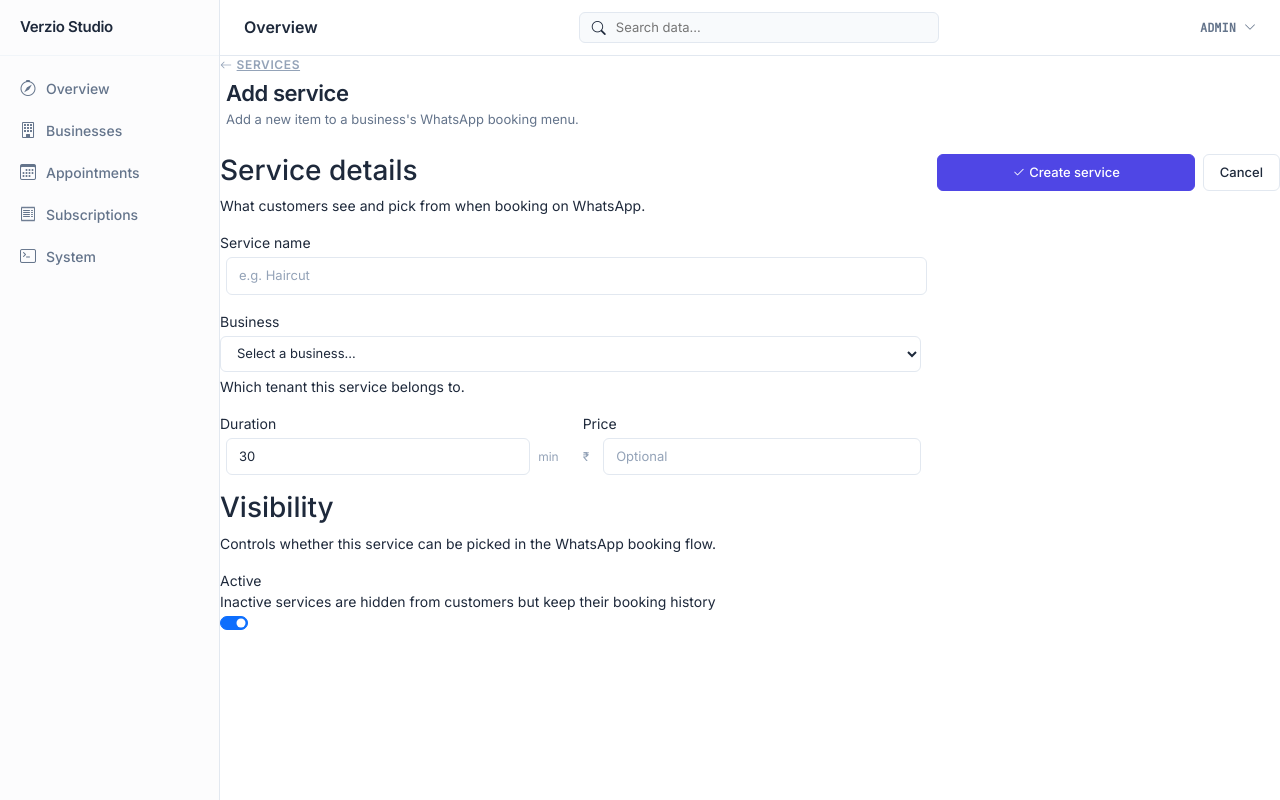
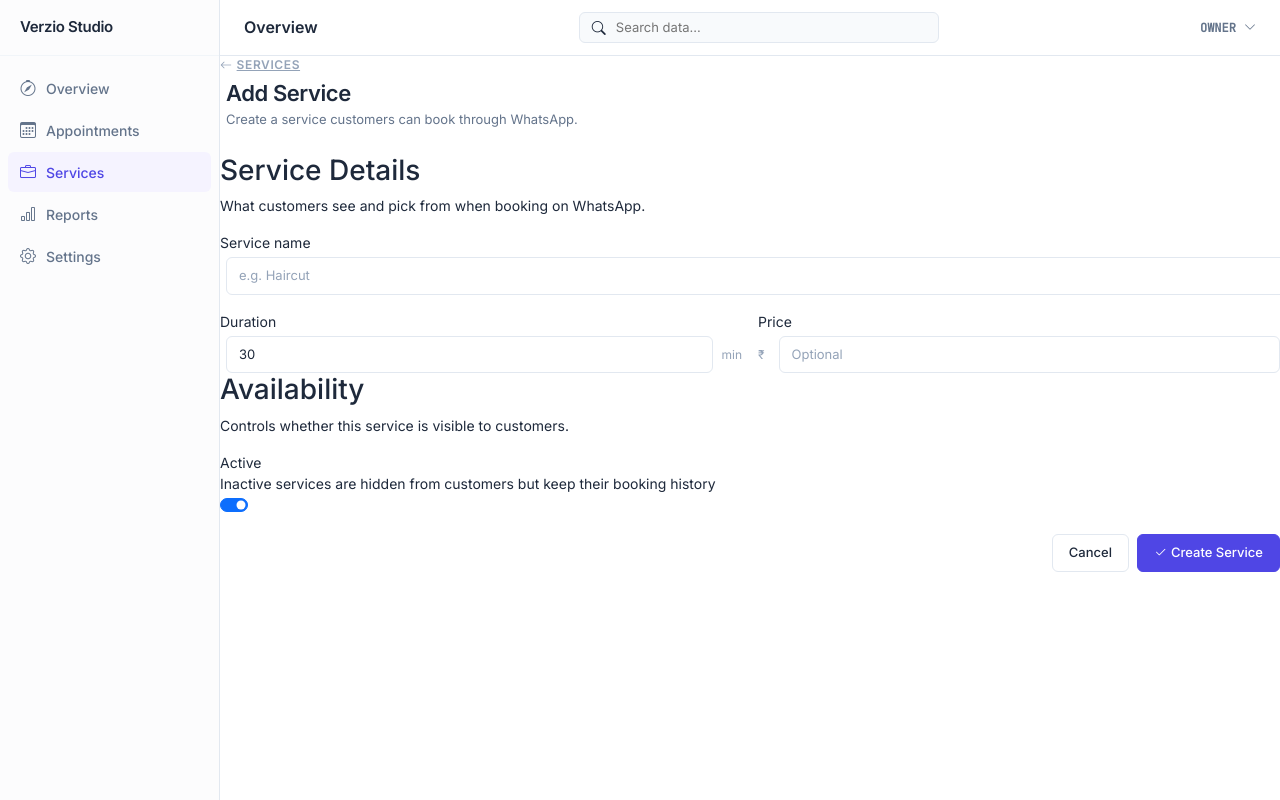
Before and after one commit to mohakbhowmik/Verzio_v1, a FastAPI app: page /owner/services/new in a window 1280 px wide. Run offline with FastAPI, Linux system fonts and the light colour scheme.

Commit message:
Owner Portal- Tuning

```diff
--- a/owner/owner_dashboard.py
+++ b/owner/owner_dashboard.py
@@ -32,9 +32,6 @@ async def owner_dashboard(request: Request, db: Session = Depends(get_db)):
             .filter(Business.manager_phone_number == owner_phone)
             .first()
         )
-
-    if business is None:
-        business = db.query(Business).order_by(Business.id.asc()).first()
 
     if business is None:
         return templates.TemplateResponse(
--- a/owner/owner_services.py
+++ b/owner/owner_services.py
@@ -103,7 +103,10 @@ async def new_owner_service_form(request: Request, db: Session = Depends(get_db)
     return templates.TemplateResponse(
         request=request,
         name="service_form.html",
-        context=_form_context(business) | {"form_action": "/owner/services"},
+        context=_form_context(business) | {
+            "form_action": "/owner/services",
+            "owner_portal": True,
+        },
     )
 
 
@@ -120,7 +123,10 @@ async def create_owner_service(request: Request, db: Session = Depends(get_db)):
             request=request,
             name="service_form.html",
             context=_form_context(business, error="Service name is required.")
-            | {"form_action": "/owner/services"},
+            | {
+                "form_action": "/owner/services",
+                "owner_portal": True,
+            },
             status_code=400,
         )
 
@@ -152,7 +158,10 @@ async def edit_owner_service_form(
         request=request,
         name="service_form.html",
         context=_form_context(business, service=service)
-        | {"form_action": f"/owner/services/{service.id}"},
+        | {
+            "form_action": f"/owner/services/{service.id}",
+            "owner_portal": True,
+        },
     )
 
 
@@ -177,7 +186,10 @@ async def update_owner_service(
                 business,
                 service=service,
                 error="Service name is required.",
-            ) | {"form_action": f"/owner/services/{service.id}"},
+            ) | {
+                "form_action": f"/owner/services/{service.id}",
+                "owner_portal": True,
+            },
             status_code=400,
         )
 
--- a/owner/owner_settings.py
+++ b/owner/owner_settings.py
@@ -115,14 +115,12 @@ async def owner_settings_save(
     business.max_parallel_bookings = int(form.get("max_parallel_bookings") or business.max_parallel_bookings or 1)
     business.slot_interval = int(form.get("slot_duration") or business.slot_interval or 30)
     business.advance_booking_days = int(form.get("advance_booking_days") or business.advance_booking_days or 14)
-    business.approval_mode = "manual" if form.get("require_owner_approval") == "on" else "auto"
+    business.approval_mode = "manual" if form.get("require_owner_approval") == "on" else "automatic"
     business.operational_hours = _build_operational_hours(form)
 
     notification_preferences = business.notification_preferences or {}
     notification_preferences["whatsapp_owner"] = bool(notification_preferences.get("whatsapp_owner"))
-    notification_preferences["whatsapp_customer"] = bool(
-        notification_preferences.get("whatsapp_customer") or form.get("send_booking_confirmation") == "on"
-    )
+    notification_preferences["whatsapp_customer"] = form.get("send_booking_confirmation") == "on"
     business.notification_preferences = notification_preferences
 
     db.commit()
--- a/templates/service_form.html
+++ b/templates/service_form.html
@@ -1,4 +1,4 @@
-{% extends "base.html" %}
+{% extends "owner/base.html" if owner_portal else "base.html" %}
 
 {% block title %}{% if service %}Edit {{ service.name }}{% else %}Add service{% endif %} — Verzio Studio{% endblock %}
 
@@ -6,16 +6,10 @@
 <div class="page-header">
   <div>
     <div class="page-eyebrow">
-      <a href="/admin/services" class="cell-muted"><i class="bi bi-arrow-left me-1"></i>Services</a>
+      <a href="{% if owner_portal %}/owner/services{% else %}/admin/services{% endif %}" class="cell-muted"><i class="bi bi-arrow-left me-1"></i>Services</a>
     </div>
-    <h1 class="page-title">{% if service %}Edit {{ service.name }}{% else %}Add service{% endif %}</h1>
-    <div class="page-subtitle">
-      {% if service %}
-        Update this service's details and where it belongs.
-      {% else %}
-        Add a new item to a business's WhatsApp booking menu.
-      {% endif %}
-    </div>
+    <h1 class="page-title">{% if service %}Edit Service{% else %}Add Service{% endif %}</h1>
+    <div class="page-subtitle">Create a service customers can book through WhatsApp.</div>
   </div>
 </div>
 
@@ -29,11 +23,11 @@
 
 <form method="post" action="{{ form_action }}">
   <div class="row g-3">
-    <div class="col-lg-8">
+    <div class="col-12">
 
       <div class="settings-panel">
         <div class="settings-panel-head">
-          <h3>Service details</h3>
+          <h3>Service Details</h3>
           <p>What customers see and pick from when booking on WhatsApp.</p>
         </div>
         <div class="settings-panel-body">
@@ -43,6 +37,7 @@
                    value="{{ service.name if service else '' }}" placeholder="e.g. Haircut">
           </div>
 
+          {% if not owner_portal %}
           <div class="mb-3">
             <label class="settings-row-label d-block mb-1">Business</label>
             <select name="business_id" class="form-select-verzio w-100" required>
@@ -53,9 +48,10 @@
             </select>
             <div class="settings-row-sub mt-1">Which tenant this service belongs to.</div>
           </div>
+          {% endif %}
 
-          <div class="row">
-            <div class="col-md-6 mb-3">
+          <div class="row g-3">
+            <div class="col-md-6">
               <label class="settings-row-label d-block mb-1">Duration</label>
               <div class="d-flex align-items-center gap-2">
                 <input type="number" name="duration" min="5" step="5" class="form-control-verzio mono w-100"
@@ -63,7 +59,7 @@
                 <span class="cell-muted">min</span>
               </div>
             </div>
-            <div class="col-md-6 mb-3">
+            <div class="col-md-6">
               <label class="settings-row-label d-block mb-1">Price</label>
               <div class="d-flex align-items-center gap-2">
                 <span class="cell-muted">₹</span>
@@ -78,8 +74,8 @@
 
       <div class="settings-panel">
         <div class="settings-panel-head">
-          <h3>Visibility</h3>
-          <p>Controls whether this service can be picked in the WhatsApp booking flow.</p>
+          <h3>Availability</h3>
+          <p>Controls whether this service is visible to customers.</p>
         </div>
         <div class="settings-panel-body">
           <div class="settings-row">
@@ -96,15 +92,13 @@
       </div>
 
     </div>
+  </div>
 
-    <div class="col-lg-4">
-      <div class="d-flex gap-2">
-        <button type="submit" class="btn-verzio-primary flex-grow-1">
-          <i class="bi bi-check2 me-1"></i> {% if service %}Save changes{% else %}Create service{% endif %}
-        </button>
-        <a href="/admin/services" class="btn-verzio-outline">Cancel</a>
-      </div>
-    </div>
+  <div class="d-flex justify-content-end align-items-center gap-2 mt-3">
+    <a href="{% if owner_portal %}/owner/services{% else %}/admin/services{% endif %}" class="btn-verzio-outline">Cancel</a>
+    <button type="submit" class="btn-verzio-primary">
+      <i class="bi bi-check2 me-1"></i> {% if service %}Save Changes{% else %}Create Service{% endif %}
+    </button>
   </div>
 </form>
 {% endblock %}
```
